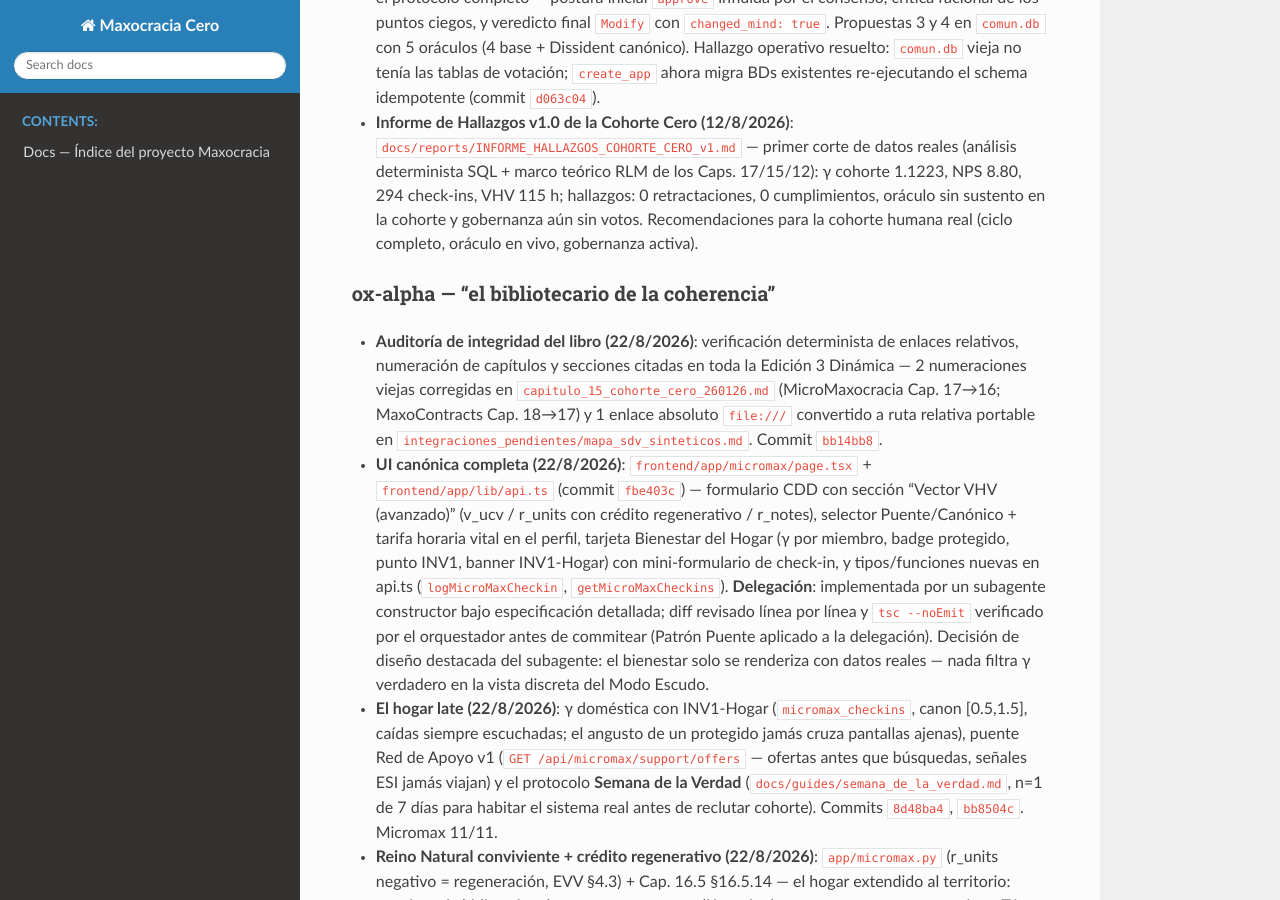
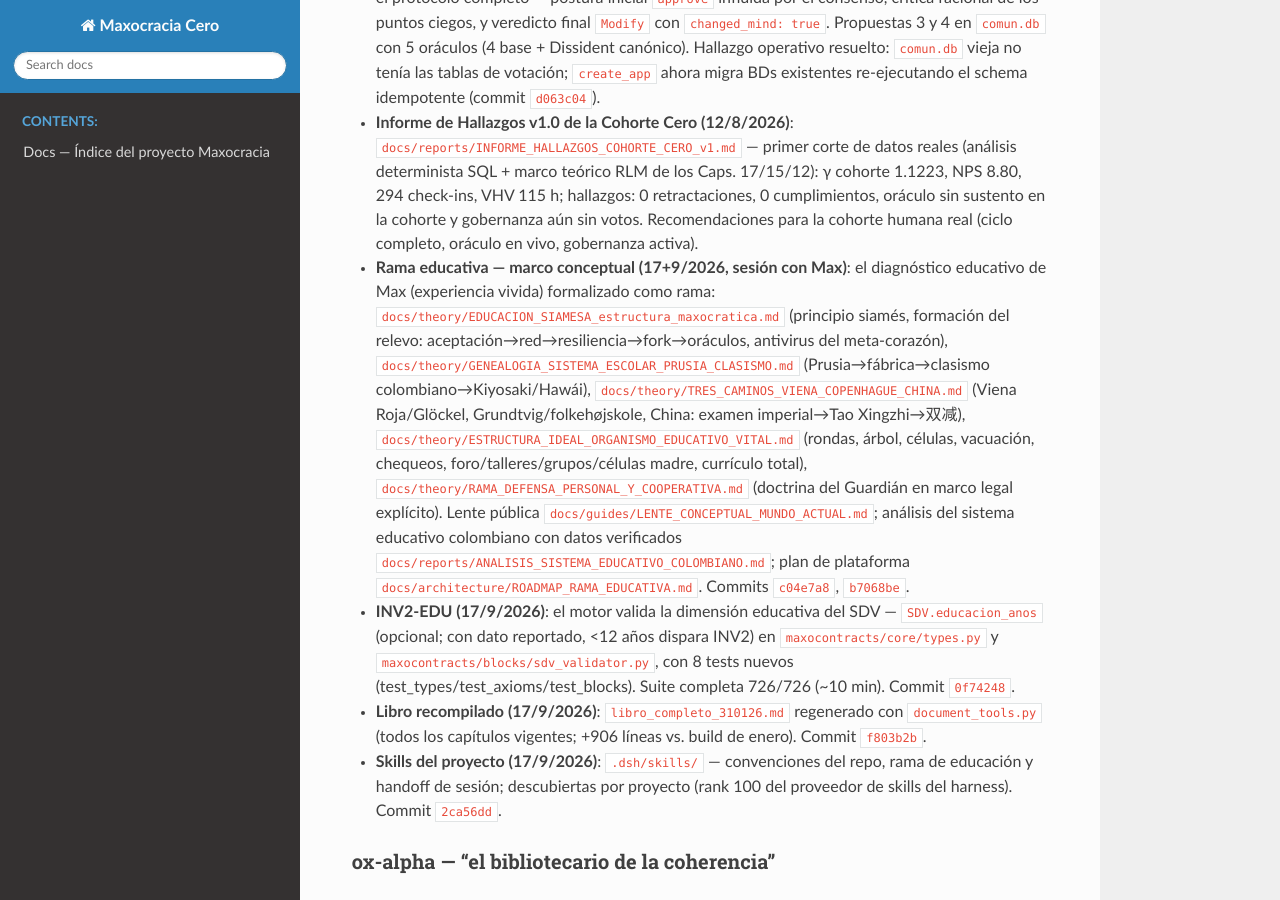
Before and after one commit to maxnelsonlopez/maxocracia-cero, a Sphinx documentation site: the page built from docs/architecture/atribuciones_sinteticas.md, in a window 1280 px wide and 900 px high, scrolled down 3429 px. Built offline with Sphinx 7.4.7 and the Read the Docs theme 3.1.0, drawn with Linux system fonts in a browser that asks for light colours; pages that are not in the unit, such as notebooks, are missing from menus.

Commit message:
docs(architecture): registrar rama educativa e INV2-EDU en atribuciones y mapa de coherencia

```diff
--- a/docs/architecture/atribuciones_sinteticas.md
+++ b/docs/architecture/atribuciones_sinteticas.md
@@ -95,6 +95,26 @@ Regla del registro: **toda atribución aquí es verificable** — cada entrada c
   γ cohorte 1.1223, NPS 8.80, 294 check-ins, VHV 115 h; hallazgos: 0 retractaciones, 0 cumplimientos,
   oráculo sin sustento en la cohorte y gobernanza aún sin votos. Recomendaciones para la cohorte
   humana real (ciclo completo, oráculo en vivo, gobernanza activa).
+- **Rama educativa — marco conceptual (17+9/2026, sesión con Max)**: el diagnóstico educativo de Max
+  (experiencia vivida) formalizado como rama: `docs/theory/EDUCACION_SIAMESA_estructura_maxocratica.md`
+  (principio siamés, formación del relevo: aceptación→red→resiliencia→fork→oráculos, antivirus del
+  meta-corazón), `docs/theory/GENEALOGIA_SISTEMA_ESCOLAR_PRUSIA_CLASISMO.md` (Prusia→fábrica→clasismo
+  colombiano→Kiyosaki/Hawái), `docs/theory/TRES_CAMINOS_VIENA_COPENHAGUE_CHINA.md` (Viena Roja/Glöckel,
+  Grundtvig/folkehøjskole, China: examen imperial→Tao Xingzhi→双减), `docs/theory/ESTRUCTURA_IDEAL_ORGANISMO_EDUCATIVO_VITAL.md`
+  (rondas, árbol, células, vacuación, chequeos, foro/talleres/grupos/células madre, currículo total),
+  `docs/theory/RAMA_DEFENSA_PERSONAL_Y_COOPERATIVA.md` (doctrina del Guardián en marco legal explícito).
+  Lente pública `docs/guides/LENTE_CONCEPTUAL_MUNDO_ACTUAL.md`; análisis del sistema educativo colombiano
+  con datos verificados `docs/reports/ANALISIS_SISTEMA_EDUCATIVO_COLOMBIANO.md`; plan de plataforma
+  `docs/architecture/ROADMAP_RAMA_EDUCATIVA.md`. Commits `c04e7a8`, `b7068be`.
+- **INV2-EDU (17/9/2026)**: el motor valida la dimensión educativa del SDV — `SDV.educacion_anos`
+  (opcional; con dato reportado, <12 años dispara INV2) en `maxocontracts/core/types.py` y
+  `maxocontracts/blocks/sdv_validator.py`, con 8 tests nuevos (test_types/test_axioms/test_blocks).
+  Suite completa 726/726 (~10 min). Commit `0f74248`.
+- **Libro recompilado (17/9/2026)**: `libro_completo_310126.md` regenerado con `document_tools.py`
+  (todos los capítulos vigentes; +906 líneas vs. build de enero). Commit `f803b2b`.
+- **Skills del proyecto (17/9/2026)**: `.dsh/skills/` — convenciones del repo, rama de educación y
+  handoff de sesión; descubiertas por proyecto (rank 100 del proveedor de skills del harness).
+  Commit `2ca56dd`.
 
 ### ox-alpha — "el bibliotecario de la coherencia"
 - **Auditoría de integridad del libro (22/8/2026)**: verificación determinista de enlaces
```
Also changed, not shown: docs/architecture/mapa_coherencia_ola4.md (+3 -1 lines).
